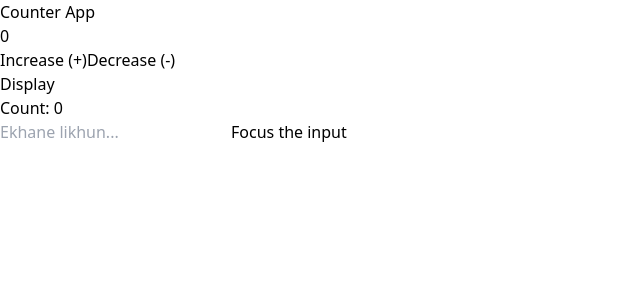
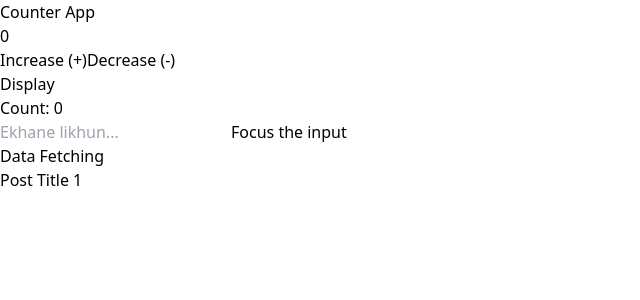
Before and after one commit to shuvo2o/lifting-state-up-react, a React (Vite) app: page / in a window 1280 px wide. Shown: the top 300 px of the page, without its empty margins (0-640 px from the left). Built offline with nearby package versions, Linux system fonts and the light colour scheme; no server answers.

Commit message:
fetched data

```diff
--- a/src/App.jsx
+++ b/src/App.jsx
@@ -2,6 +2,7 @@ import React, { useState, useRef } from 'react'
 import Counter from './components/Counter'
 import Display from './components/Display'
 import Input from './components/Input'
+import FetchData from './components/FetchData'
 
 const App = () => {
     const [count, setCount] = useState(0)
@@ -22,6 +23,7 @@ const App = () => {
         <Counter count={count} handleIncrement={handleIncrement} handleDecrement={handleDecrement}/>
         <Display count={count}/>
         <Input/>
+        <FetchData/>
       </div>
     </div>
   )
--- /dev/null
+++ b/src/components/FetchData.jsx
@@ -0,0 +1,26 @@
+import  { useEffect, useState } from 'react'
+
+const FetchData = () => {
+    const [data, setData] = useState([]);
+
+
+    useEffect(()=>{
+        fetch("https://jsonplaceholder.typicode.com/posts")
+        .then(res=> res.json())
+        .then((data) =>{
+            // console.log(data)
+            setData(data)
+        })
+    }, []) //once after first render
+    console.log("Data from states", data)
+  return (
+    <div>
+      <h2 className='text-2xl'>Data Fetching</h2>
+      <ul>
+        <li>Post Title 1</li>
+      </ul>
+    </div>
+  )
+}
+
+export default FetchData
```
